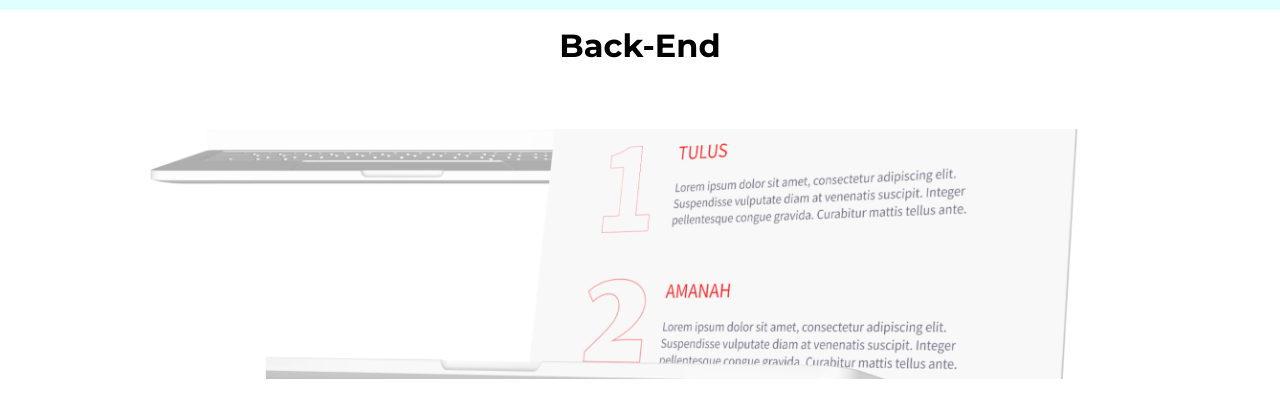
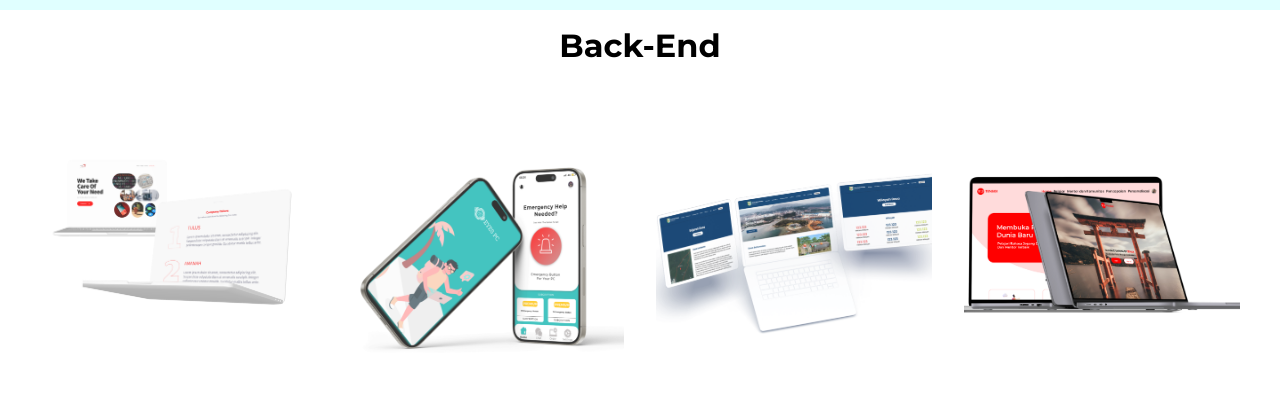
Before and after one commit to andyanogifaro/Portofolio_GAndyano, a website: page index.html in a window 1280 px wide. Shown: the part 4970-5375 px from the top of the page. Drawn offline with Linux system fonts and the light colour scheme.

Commit message:
Update index.html

```diff
--- a/index.html
+++ b/index.html
@@ -519,7 +519,7 @@
       <div class="portofolios main-container">
         <h1 class="section-title">Back-End</h1>
 
-        <div class="grid-1">
+        <div class="grid-3">
           <!-- Portofolio Uiux1 -->
           <div class="portofolio">
             <div class="portofolio-cover">
```
